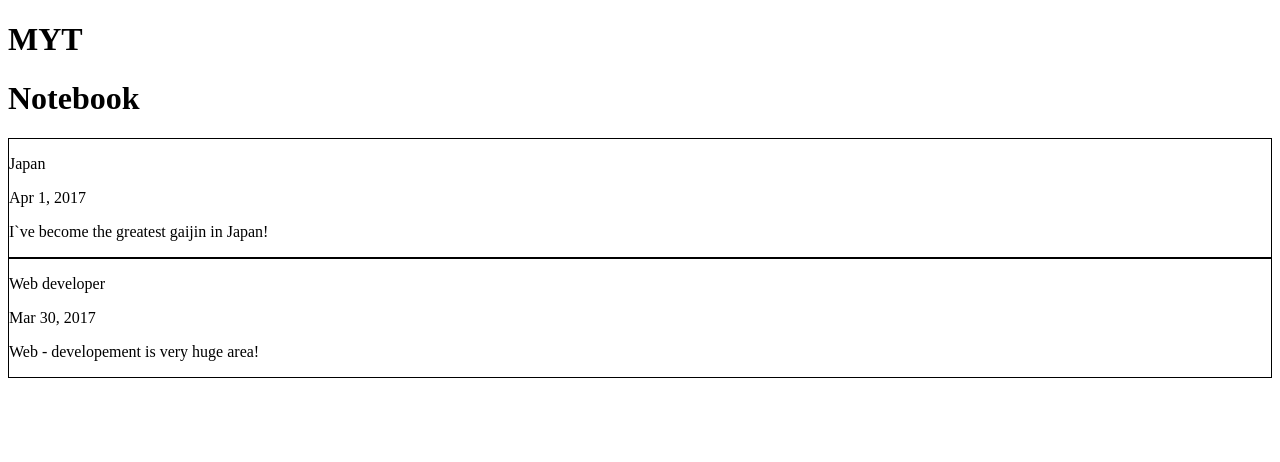
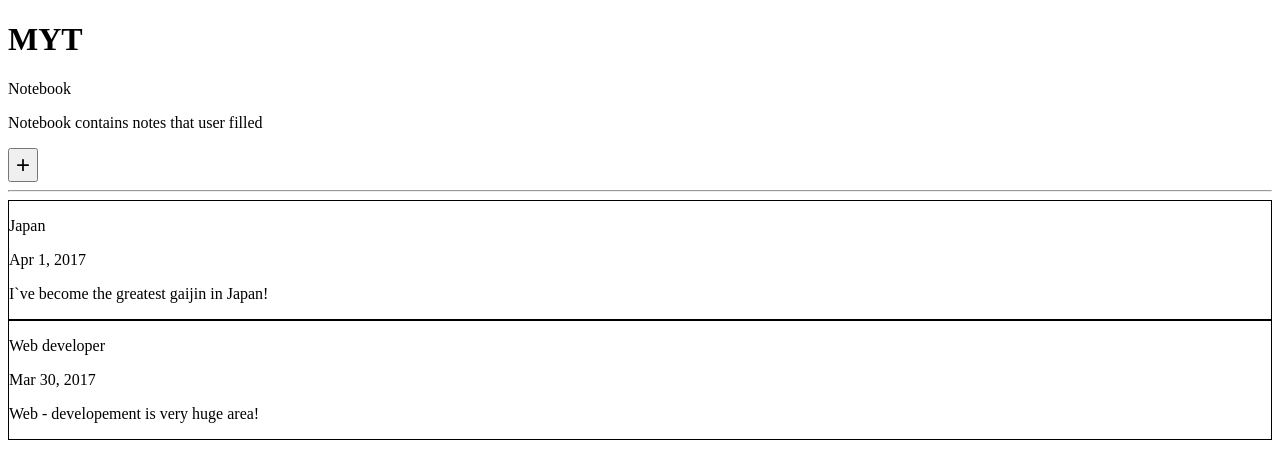
Before and after one commit to IPO-14a/goncharuk_sergey, a plain HTML site: page index.html in a window 1280 px wide. Drawn offline with nearby package versions, Linux system fonts and the light colour scheme.

Commit message:
Описание инструмента
Тестовый коммит для второй ветки проекта.

```diff
--- a/css/style.css
+++ b/css/style.css
@@ -1,3 +1,6 @@
 .notes{
     border: 1px solid black;
 }
+.addNote{
+    font-size: 24px;
+}
--- a/index.html
+++ b/index.html
@@ -14,7 +14,10 @@
     <div class="main" ng-controller="MainController">
       <div class="container">
 
-        <h1>{{ title }}</h1>
+        <span>{{ title }}</span>
+        <p> {{ describe }} </p>
+        <button class="addNote">+</button>
+        <hr>
 
         <div ng-repeat="note in notes" class="col-md-6 notes">
   <div class="thumbnail">
--- a/js/controllers/MainController.js
+++ b/js/controllers/MainController.js
@@ -1,5 +1,6 @@
 app.controller('MainController', ['$scope', function($scope){
   $scope.title = 'Notebook';
+  $scope.describe = 'Notebook contains notes that user filled';
   $scope.notes = [
   {
     title: 'Japan',
```
